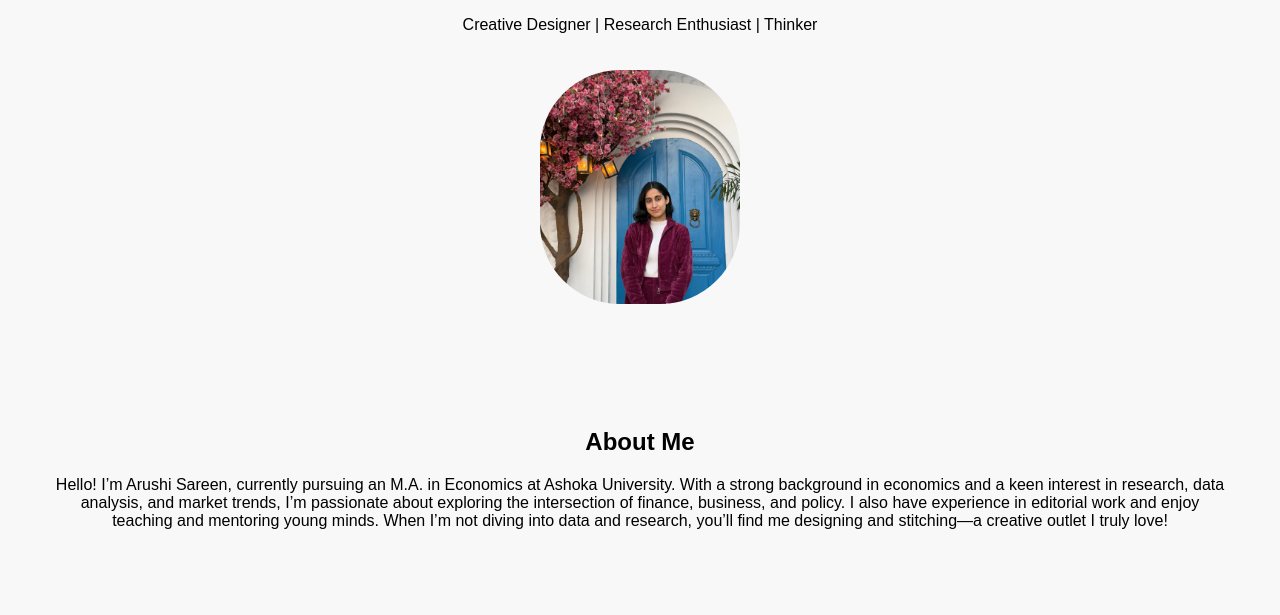
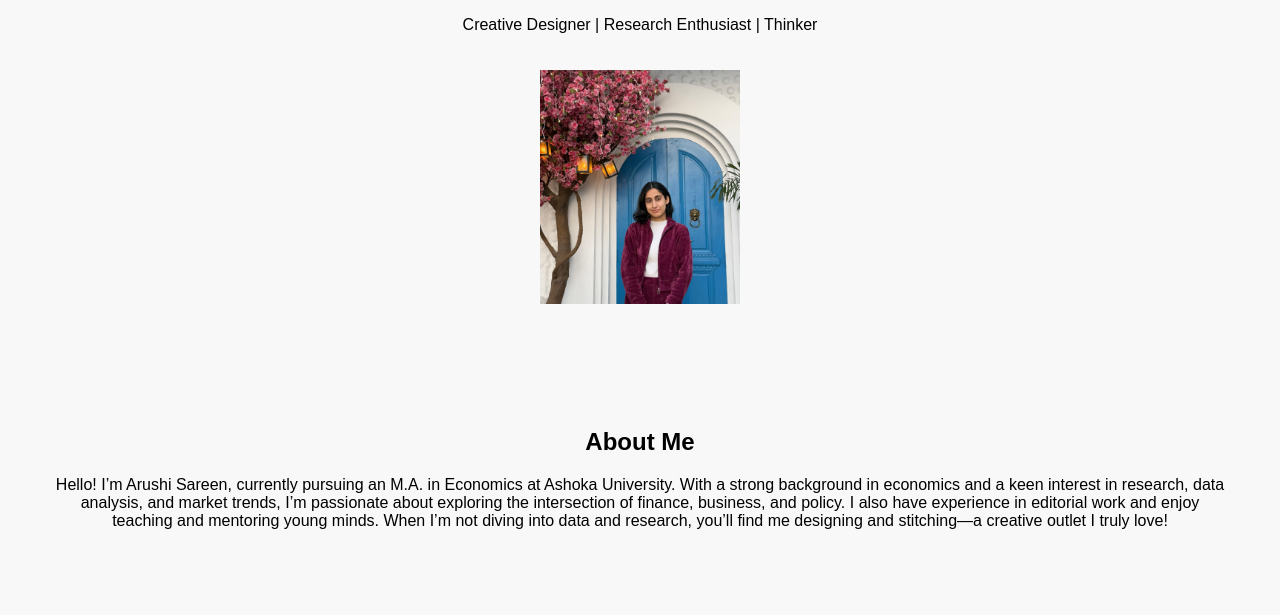
Before and after one commit to Arushi854/miniproject.io, a plain HTML site: page index.html in a window 1280 px wide. Shown: the part 185-800 px from the top of the page. Drawn offline with Linux system fonts and the light colour scheme.

Commit message:
index.html

```diff
--- a/index.html
+++ b/index.html
@@ -38,6 +38,7 @@
         }
         .hero img {
             width: 200px;
+            border: 50px;
             margin-top: 20px;
         }
         .section {
@@ -76,7 +77,7 @@
     <section class="hero">
         <h1><b>ARUSHI SAREEN</b></h1>
         <p>Creative Designer | Research Enthusiast | Thinker</p>
-       <img src="image.jpg" class="img-fluid rounded-start" alt="..." style="border-radius: 80px;">
+       <img src="image.jpg" class="img-fluid rounded-start" alt="...";">
     </section>
 
     <!-- About Section -->
```
